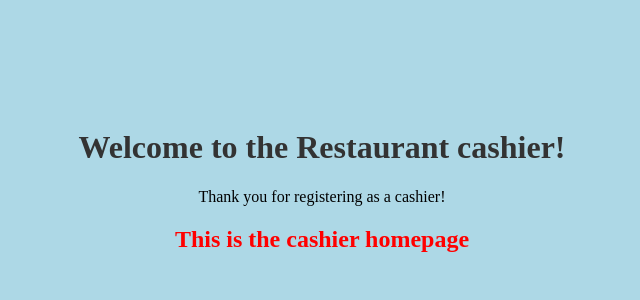
After one commit to nmalicki/restaurant, a PHP site: page /cashierWelcome.php in a window 1280 px wide. The commit adds this page. Shown: the top 300 px of the page, without its empty margins (318-958 px from the left). Run offline with PHP 8.4, Linux system fonts and the light colour scheme.

Commit message:
Added landing page for cashier, made employee registration its own page instead of a pop up, added two radio buttons that redirect to chef or cashier page after registration

```diff
--- /dev/null
+++ b/cashierWelcome.php
@@ -0,0 +1,32 @@
+<!DOCTYPE html>
+<html lang="en">
+<head>
+    <meta charset="UTF-8">
+    <meta name="viewport" content="width=device-width, initial-scale=1.0">
+    <title>Cashier Homepage</title>
+    <style>
+        body {
+            font-family: Times New Roman, sans-serif;
+            background-color: lightblue;
+            text-align: center;
+            padding-top: 100px;
+        }
+        h1 {
+            color: #333;
+        }
+        h2{
+            color: red;
+        }
+    </style>
+</head>
+<body>
+    <?php
+    // Retrieve given name from URL parameter
+    $givenName = isset($_GET ['givenName']) ? htmlspecialchars($_GET['givenName']) : 'cashier';
+    ?>
+    <h1>Welcome to the Restaurant <?php echo $givenName; ?>!</h1>
+    <p>Thank you for registering as a cashier!</p>
+    <h2>This is the cashier homepage</h2>
+
+</body>
+</html>
--- a/shared/main.css
+++ b/shared/main.css
@@ -8,6 +8,7 @@ Click nbfs://nbhost/SystemFileSystem/Templates/Other/CascadeStyleSheet.css to ed
 */
 
 @import url("../customer/signIn.css");
+@import url("../cashier/employeeRegister.css");
 
 /*Colors*/
 :root{
```
Also changed, not shown: cashier/employeeRegister.css (added, +24 -0 lines), chefTest.php (added, +14 -0 lines), customer/signInPopUp.php (added, +56 -0 lines), employeeRegisterAction.php (+8 -2 lines), employeeRegistration.php (renamed from cashier/employeeSignInPopUp.php, +16 -21 lines), customer/signIn.css (renamed from cashier/signIn.css).
